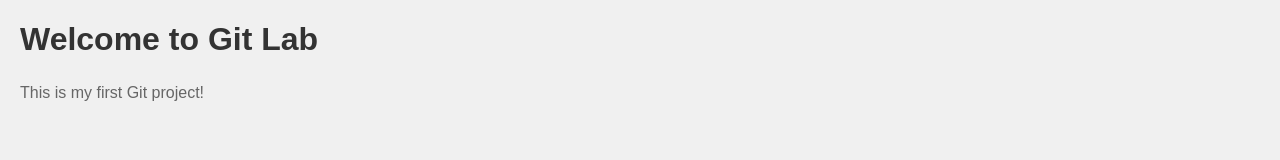
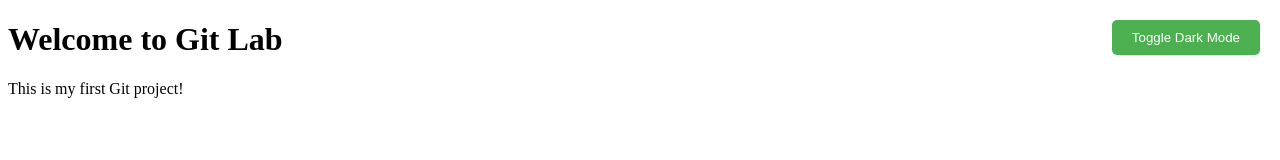
Before and after one commit to consep33t/git-lab-1-ageng, a plain HTML site: page index.html in a window 1280 px wide. Drawn offline with Linux system fonts and the light colour scheme.

Commit message:
feat: implement dark mode toggle functionality

```diff
--- a/index.html
+++ b/index.html
@@ -9,5 +9,6 @@
 <body>
     <h1>Welcome to Git Lab</h1>
     <p>This is my first Git project!</p>
+    <button class="theme-toggle" onclick="toggleDarkMode()">Toggle Dark Mode</button>
 </body>
 </html>
--- a/style.css
+++ b/style.css
@@ -1,14 +1,19 @@
-body {
-font-family: Arial, sans-serif;
-margin: 20px;
-background-color: #f0f0f0;
+/* Dark Mode Styles */
+body.dark-mode {
+background-color: #1a1a1a;
+color: #ffffff;
 }
-
-h1 {
-color: #333;
+body.dark-mode h1 {
+color: #4CAF50;
 }
-
-p {
-color: #666;
-line-height: 1.6;
+.theme-toggle {
+position: fixed;
+top: 20px;
+right: 20px;
+padding: 10px 20px;
+cursor: pointer;
+background: #4CAF50;
+color: white;
+border: none;
+border-radius: 5px;
 }
```
Also changed, not shown: script.js (+10 -4 lines).
